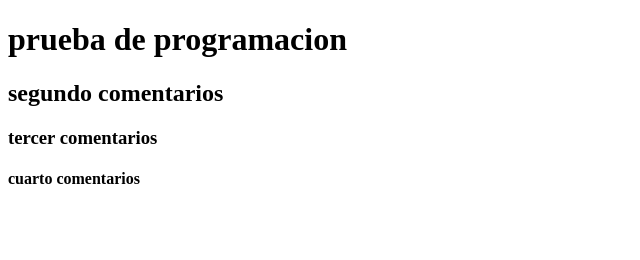
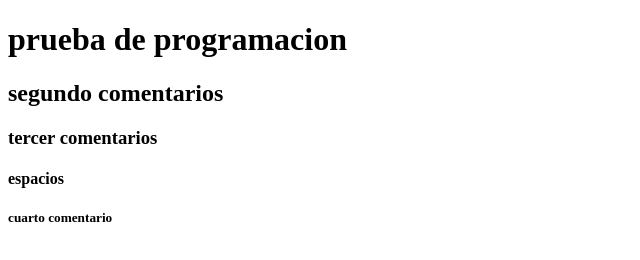
Before and after one commit to jddvjqende/prueba, a plain HTML site: page index.html in a window 1280 px wide. Shown: the whole page, without its empty margins (0-640 px from the left). Drawn offline with Linux system fonts and the light colour scheme.

Commit message:
cuarto comentario

```diff
--- a/index.html
+++ b/index.html
@@ -10,7 +10,9 @@
     <h1>prueba de programacion</h1>
     <h2>segundo comentarios</h2>
     <h3>tercer comentarios</h3>
-    <h4>cuarto comentarios</h4>
+    <h4>espacios</h4>
+    <h5>cuarto comentario</h5>
+
 
 
 
```
